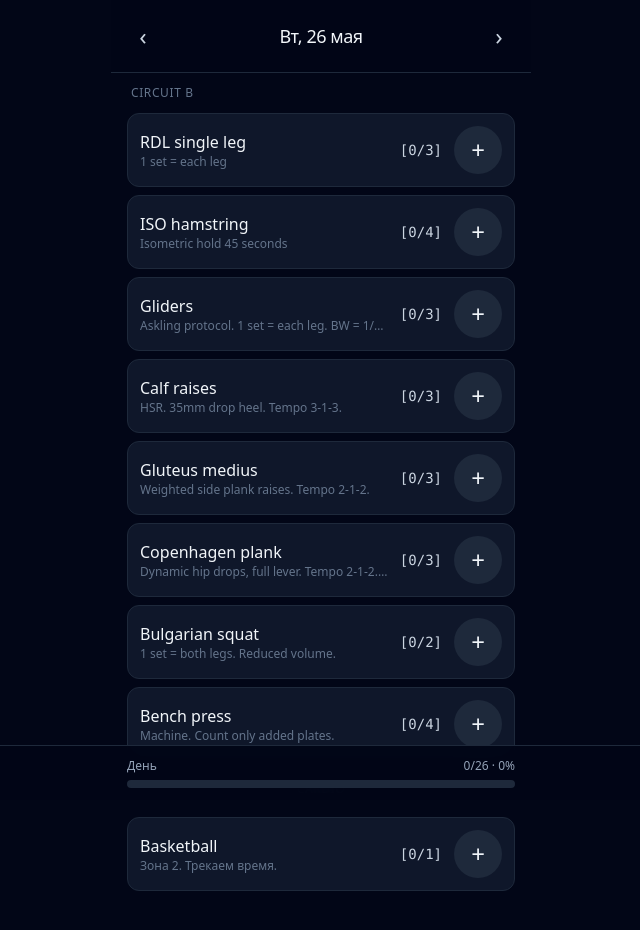
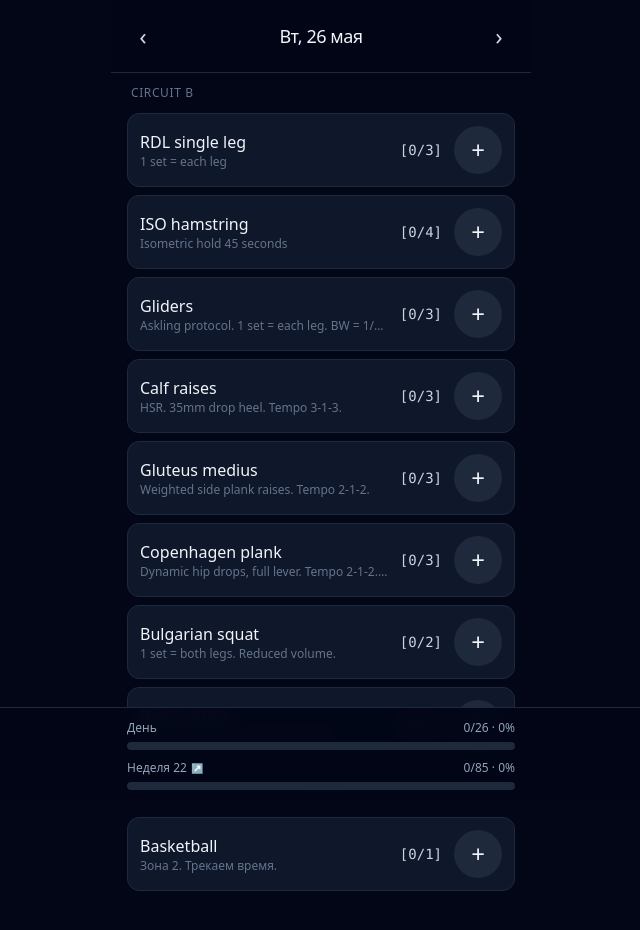
Before and after one commit to IKolpikov/training-tracker, a React (Vite) app: page / in a window 1280 px wide. Shown: the top 930 px of the page, without its empty margins (319-959 px from the left). Built offline with nearby package versions, Linux system fonts and the light colour scheme; no server answers.

Commit message:
Add weekly progress bar, week stats modal, fix counter reset on navigation

```diff
--- a/src/App.jsx
+++ b/src/App.jsx
@@ -21,22 +21,44 @@ import ProgressBar from "./components/ProgressBar.jsx";
 import MultiSetModal from "./components/MultiSetModal.jsx";
 
 export default function App() {
-  // viewedDate is a logical Date (shifted by −4h). Default = logical today.
   const [viewedDate, setViewedDate] = useState(() => logicalNow());
-  const [weekLogs, setWeekLogs]     = useState([]);
-  const [loading, setLoading]       = useState(true);
+
+  // ── logsMap: { [weekIso]: Log[] } ────────────────────────────────────────
+  // Keeps data for every week we've visited in memory.
+  // Navigating away and back to a week never loses optimistically-logged entries.
+  const [logsMap, setLogsMap] = useState({});
+
+  const [loading, setLoading]           = useState(true);
   const [multiSetExId, setMultiSetExId] = useState(null);
 
-  const dateStr = useMemo(() => toDateStr(viewedDate),       [viewedDate]);
-  const day     = useMemo(() => getRussianDay(viewedDate),   [viewedDate]);
-  const weekIso = useMemo(() => getWeekNumber(viewedDate),   [viewedDate]);
+  const dateStr = useMemo(() => toDateStr(viewedDate),     [viewedDate]);
+  const day     = useMemo(() => getRussianDay(viewedDate), [viewedDate]);
+  const weekIso = useMemo(() => getWeekNumber(viewedDate), [viewedDate]);
+
+  // weekLogs for the currently viewed week — derived, never lost on navigation
+  const weekLogs = logsMap[weekIso] || [];
+
+  // ── helpers ───────────────────────────────────────────────────────────────
+  // Merge server rows with optimistic entries not yet confirmed by the server.
+  // Uses timestamp as dedup key so we never double-count.
+  function mergeIntoMap(prev, iso, serverRows) {
+    const existing  = prev[iso] || [];
+    const serverTs  = new Set(serverRows.map(r => String(r.timestamp)));
+    const optimistic = existing.filter(r => !serverTs.has(String(r.timestamp)));
+    return { ...prev, [iso]: [...serverRows, ...optimistic] };
+  }
+
+  function addToMap(prev, iso, entries) {
+    return { ...prev, [iso]: [...(prev[iso] || []), ...entries] };
+  }
 
   // ── data loading ──────────────────────────────────────────────────────────
   const refresh = useCallback(async () => {
     setLoading(true);
     try {
       const rows = await loadWeek(weekIso);
-      setWeekLogs(rows);
+      // Preserve optimistic entries not yet on the server
+      setLogsMap(prev => mergeIntoMap(prev, weekIso, rows));
     } finally {
       setLoading(false);
     }
@@ -61,7 +83,7 @@ export default function App() {
   );
 
   // ── navigation ────────────────────────────────────────────────────────────
-  // Future days are allowed — user sometimes logs ahead.
+  // Future days allowed — user sometimes logs ahead.
   const goPrev = () => setViewedDate(prev => {
     const d = new Date(prev); d.setDate(d.getDate() - 1); return d;
   });
@@ -70,26 +92,24 @@ export default function App() {
   });
 
   // ── logging helpers ───────────────────────────────────────────────────────
-  // Assembles a full Log-row object from exercise-specific fields.
-  // date/week_iso/day always reflect the VIEWED date (supports retrospective & advance logging).
-  // timestamp column A = real clock time (per CLAUDE.md invariant).
+  // Assembles a full Log-row. date/week_iso/day reflect the VIEWED date.
+  // timestamp column A = real clock time (CLAUDE.md invariant).
   function buildEntry(ex, fields, setNumber) {
     return {
-      timestamp: realTimestamp(),
-      date:      dateStr,
-      week_iso:  weekIso,
+      timestamp:     realTimestamp(),
+      date:          dateStr,
+      week_iso:      weekIso,
       day,
       exercise_id:   ex.id,
       exercise_name: ex.name,
       set_number:    setNumber,
-      // defaults for all Log columns; spread overwrites what's relevant
       reps: "", load: "", unit: "", notes: "",
       distance_km: "", duration_min: "", quality_min: "",
       ...fields
     };
   }
 
-  // [+] button: immediately log 1 set with exercise defaults, no modal.
+  // [+] button: log 1 set with defaults, no modal.
   const quickLog = (exId) => {
     const ex     = exerciseById[exId];
     const setNum = dayLogs.filter(r => r.exercise_id === exId).length + 1;
@@ -100,16 +120,15 @@ export default function App() {
     } else if (ex.type === "ISO") {
       fields = { reps: 1, load: ex.defaultLoad ?? "", unit: "sec" };
     } else {
-      // CARDIO: fill from cardioFields defaults
       for (const f of ex.cardioFields || []) fields[f.key] = f.default ?? "";
     }
 
     const entry = buildEntry(ex, fields, setNum);
     logSetOptimistic(entry);
-    setWeekLogs(prev => [...prev, entry]);
+    setLogsMap(prev => addToMap(prev, weekIso, [entry]));
   };
 
-  // Card tap: save all remaining sets from MultiSetModal in one go.
+  // Card tap: save all remaining sets from MultiSetModal.
   const saveMultipleSets = (entriesFields) => {
     const ex          = exerciseById[multiSetExId];
     const currentDone = dayLogs.filter(r => r.exercise_id === multiSetExId).length;
@@ -119,11 +138,11 @@ export default function App() {
     );
 
     for (const entry of newLogs) logSetOptimistic(entry);
-    setWeekLogs(prev => [...prev, ...newLogs]);
+    setLogsMap(prev => addToMap(prev, weekIso, newLogs));
     setMultiSetExId(null);
   };
 
-  // Compute target + done for the modal (based on viewed day, not logical today).
+  // Compute target + done for modal (relative to viewed day).
   const modalProps = useMemo(() => {
     if (!multiSetExId || !schedule[day]) return null;
     const isStrength = schedule[day].strength.includes(multiSetExId);
@@ -146,7 +165,8 @@ export default function App() {
 
   return (
     <DayContext.Provider value={ctx}>
-      <div className="mx-auto max-w-[420px] min-h-full flex flex-col pb-20">
+      {/* pb-28 = room for two fixed progress bars */}
+      <div className="mx-auto max-w-[420px] min-h-full flex flex-col pb-28">
         <DayHeader />
         <main className="flex-1 px-4 py-3">
           <ExerciseList />
--- a/src/components/ProgressBar.jsx
+++ b/src/components/ProgressBar.jsx
@@ -1,30 +1,92 @@
+import { useMemo, useState } from "react";
 import { useDay } from "../DayContext.jsx";
 import { dayProgress } from "../utils/progress.js";
+import { WEEK, schedule } from "../data/schedule.js";
+import { exerciseById } from "../data/plan.js";
+import WeekStatsModal from "./WeekStatsModal.jsx";
 
-function pctColor(pct) {
+function barColor(pct) {
   if (pct < 33) return "bg-rose-500";
   if (pct < 67) return "bg-amber-400";
   return "bg-emerald-500";
 }
 
+// Total scheduled sets for the whole week (base setsPerSession, no catch-up).
+const WEEK_TARGET = (() => {
+  let t = 0;
+  for (const d of WEEK) {
+    for (const id of schedule[d].strength) t += exerciseById[id].setsPerSession;
+    for (const id of schedule[d].cardio)   t += exerciseById[id].setsPerSession;
+  }
+  return t;
+})();
+
 export default function ProgressBar() {
-  const { day, dateStr, weekLogs, dayLogs } = useDay();
-  const { pct, completed, totalTarget } = dayProgress(day, dateStr, weekLogs, dayLogs);
+  const { day, dateStr, weekIso, weekLogs, dayLogs } = useDay();
+  const [showWeekStats, setShowWeekStats] = useState(false);
+
+  // Day progress
+  const { completed, totalTarget, pct: dayPct } = dayProgress(day, dateStr, weekLogs, dayLogs);
+
+  // Week progress
+  const { weekDone, weekPct } = useMemo(() => {
+    const weekDone = weekLogs.length;
+    const weekPct  = WEEK_TARGET > 0
+      ? Math.round((Math.min(weekDone, WEEK_TARGET) / WEEK_TARGET) * 100)
+      : 0;
+    return { weekDone, weekPct };
+  }, [weekLogs]);
 
   return (
+    <>
       <div className="fixed bottom-0 inset-x-0 z-20 bg-slate-950/95 backdrop-blur border-t border-slate-800">
-      <div className="mx-auto max-w-[420px] px-4 py-3">
+        <div className="mx-auto max-w-[420px] px-4 pt-3 pb-2 flex flex-col gap-2.5">
+
+          {/* ── Day bar ─────────────────────────────────────────────── */}
+          <div>
             <div className="flex items-center justify-between text-xs text-slate-400 mb-1.5">
               <span>День</span>
-          <span className="tabular-nums">{completed}/{totalTarget} · {pct}%</span>
+              <span className="tabular-nums">{completed}/{totalTarget} · {dayPct}%</span>
             </div>
             <div className="h-2 w-full rounded-full bg-slate-800 overflow-hidden">
               <div
-            className={`h-full ${pctColor(pct)} transition-all duration-300`}
-            style={{ width: `${pct}%` }}
+                className={`h-full ${barColor(dayPct)} transition-all duration-300`}
+                style={{ width: `${dayPct}%` }}
               />
             </div>
           </div>
+
+          {/* ── Week bar (clickable) ─────────────────────────────────── */}
+          <button
+            className="w-full text-left active:opacity-60 pb-0.5"
+            onClick={() => setShowWeekStats(true)}
+            aria-label="Статистика недели"
+          >
+            <div className="flex items-center justify-between text-xs text-slate-400 mb-1.5">
+              <span className="flex items-center gap-1">
+                Неделя {weekIso}
+                <span className="text-slate-600 text-[10px]">↗</span>
+              </span>
+              <span className="tabular-nums">{weekDone}/{WEEK_TARGET} · {weekPct}%</span>
             </div>
+            <div className="h-2 w-full rounded-full bg-slate-800 overflow-hidden">
+              <div
+                className={`h-full ${barColor(weekPct)} transition-all duration-300`}
+                style={{ width: `${weekPct}%` }}
+              />
+            </div>
+          </button>
+
+        </div>
+      </div>
+
+      {showWeekStats && (
+        <WeekStatsModal
+          weekIso={weekIso}
+          weekLogs={weekLogs}
+          onClose={() => setShowWeekStats(false)}
+        />
+      )}
+    </>
   );
 }
--- /dev/null
+++ b/src/components/WeekStatsModal.jsx
@@ -0,0 +1,117 @@
+import { useMemo } from "react";
+import { WEEK, schedule } from "../data/schedule.js";
+import { exerciseById } from "../data/plan.js";
+
+// Build ordered unique breakdown of exercises for the full week.
+// Strength first (in first-appearance order), then cardio.
+function buildBreakdown(weekLogs) {
+  const strengthMap = new Map(); // exId → { target }
+  const cardioMap   = new Map();
+
+  for (const day of WEEK) {
+    for (const exId of schedule[day].strength) {
+      if (!strengthMap.has(exId)) strengthMap.set(exId, { target: 0 });
+      strengthMap.get(exId).target += exerciseById[exId].setsPerSession;
+    }
+    for (const exId of schedule[day].cardio) {
+      if (!cardioMap.has(exId)) cardioMap.set(exId, { target: 0 });
+      cardioMap.get(exId).target += exerciseById[exId].setsPerSession;
+    }
+  }
+
+  // Count logged sets per exercise this week
+  const done = {};
+  for (const r of weekLogs) {
+    done[r.exercise_id] = (done[r.exercise_id] || 0) + 1;
+  }
+
+  const toRow = ([exId, info]) => ({
+    ex:     exerciseById[exId],
+    target: info.target,
+    done:   done[exId] || 0,
+  });
+
+  return {
+    strength: [...strengthMap.entries()].map(toRow),
+    cardio:   [...cardioMap.entries()].map(toRow),
+  };
+}
+
+function ExRow({ row }) {
+  const complete = row.done >= row.target;
+  return (
+    <div className={`flex items-center gap-3 py-2.5 border-b border-slate-800/50 last:border-0 ${complete ? "opacity-45" : ""}`}>
+      <div className="flex-1 min-w-0">
+        <span className="text-sm">{row.ex.name}</span>
+      </div>
+      <div className={`tabular-nums text-sm font-mono shrink-0 ${complete ? "text-emerald-400" : "text-slate-400"}`}>
+        [{row.done}/{row.target}]
+      </div>
+      {/* mini inline bar */}
+      <div className="w-14 h-1.5 rounded-full bg-slate-800 overflow-hidden shrink-0">
+        <div
+          className={`h-full rounded-full ${complete ? "bg-emerald-500" : "bg-amber-400"}`}
+          style={{ width: `${Math.min(100, row.target > 0 ? Math.round((row.done / row.target) * 100) : 0)}%` }}
+        />
+      </div>
+    </div>
+  );
+}
+
+export default function WeekStatsModal({ weekIso, weekLogs, onClose }) {
+  const { strength, cardio } = useMemo(() => buildBreakdown(weekLogs), [weekLogs]);
+
+  const totalTarget = useMemo(
+    () => strength.reduce((s, r) => s + r.target, 0) + cardio.reduce((s, r) => s + r.target, 0),
+    [strength, cardio]
+  );
+  const totalDone = weekLogs.length;
+  const pct = totalTarget > 0 ? Math.round((Math.min(totalDone, totalTarget) / totalTarget) * 100) : 0;
+
+  return (
+    <div
+      className="fixed inset-0 z-50 bg-black/60 flex items-end sm:items-center justify-center"
+      onClick={onClose}
+    >
+      <div
+        className="w-full max-w-[420px] bg-slate-900 border-t sm:border border-slate-800 rounded-t-2xl sm:rounded-2xl p-4 pb-6 max-h-[85vh] overflow-y-auto flex flex-col gap-4"
+        onClick={e => e.stopPropagation()}
+      >
+        {/* Header */}
+        <div className="flex items-start justify-between">
+          <div>
+            <div className="text-lg font-semibold">Неделя {weekIso}</div>
+            <div className="text-xs text-slate-500 mt-0.5">
+              {totalDone} из {totalTarget} сетов · {pct}%
+            </div>
+          </div>
+          <button
+            onClick={onClose}
+            className="w-8 h-8 shrink-0 flex items-center justify-center rounded-full text-slate-400 active:bg-slate-800 text-lg"
+            aria-label="Закрыть"
+          >✕</button>
+        </div>
+
+        {/* Strength */}
+        {strength.length > 0 && (
+          <div>
+            <div className="text-xs uppercase tracking-wider text-slate-500 mb-0.5">Силовые</div>
+            {strength.map(r => <ExRow key={r.ex.id} row={r} />)}
+          </div>
+        )}
+
+        {/* Cardio */}
+        {cardio.length > 0 && (
+          <div>
+            <div className="flex items-center gap-3 text-slate-500 text-xs uppercase tracking-wider mb-0.5">
+              <div className="flex-1 border-t border-slate-800" />
+              <span>Cardio</span>
+              <div className="flex-1 border-t border-slate-800" />
+            </div>
+            {cardio.map(r => <ExRow key={r.ex.id} row={r} />)}
+          </div>
+        )}
+      </div>
+    </div>
+  );
+}
```
Also changed, not shown: src/services/sync.js (+7 -2 lines). Lines whose indentation alone changed are shown as unchanged.
